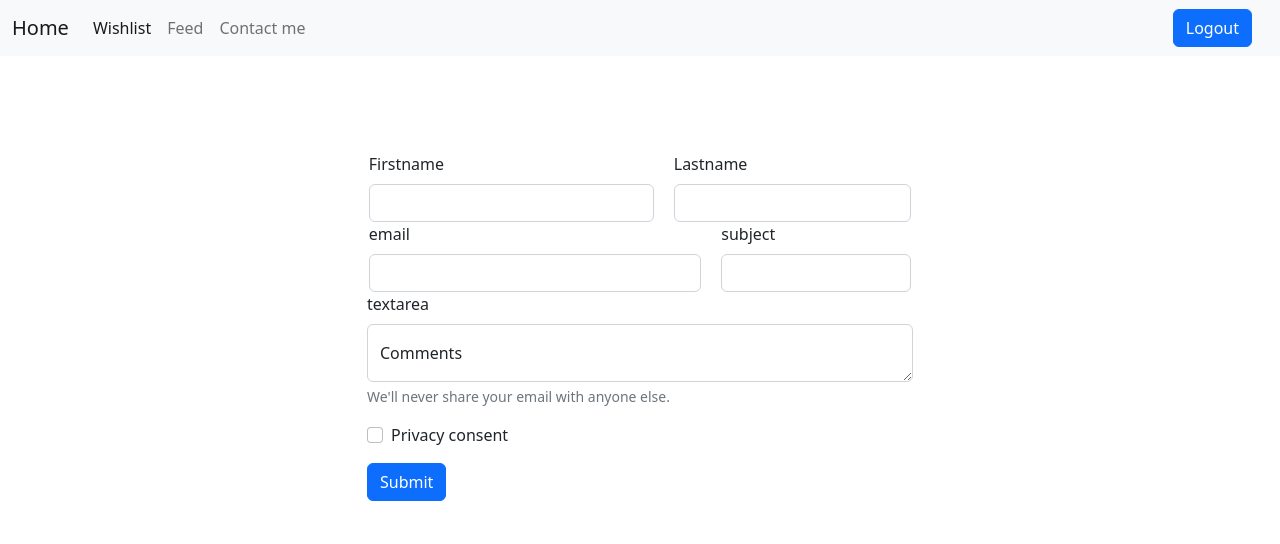
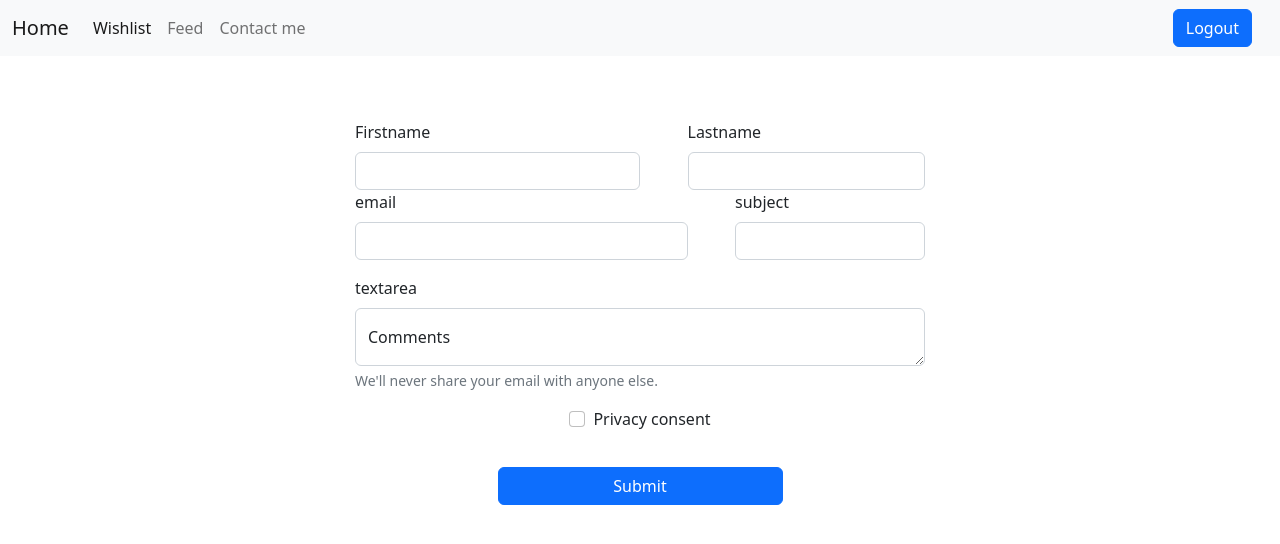
Before and after one commit to Mandrake091/react-homework-first, a React (Create React App) app: page /contact in a window 1280 px wide. Shown: the top 544 px of the page. Built offline with nearby package versions, Linux system fonts and the light colour scheme; no server answers; sample sign-in values are in the browser's storage.

Commit message:
some adjustment in styling, comments, indent

```diff
--- a/src/App.js
+++ b/src/App.js
@@ -1,8 +1,6 @@
 import "bootstrap/dist/css/bootstrap.min.css";
 import React from "react";
-
 import Signin from "./components/Signin";
-
 import { Route, Routes } from "react-router-dom";
 import { AuthContextProvider } from "./context/AuthContext";
 import ProtectedRoute from "./components/ProtectedRoute";
@@ -13,6 +11,7 @@ import NavBar from "./components/NavBar";
 import WishList from "./components/pages/WishList";
 import Cart from "./components/Cart";
 import { CartProvider } from "react-use-cart";
+//////////////////////////////////////////////////////////////
 
 console.log("e-mail: admin@admin.com", "psw: Admin123");
 
--- a/src/components/Cart.jsx
+++ b/src/components/Cart.jsx
@@ -1,6 +1,7 @@
 import React from "react";
 import { useCart } from "react-use-cart";
-// const { price, name, id, image } = props;
+/////////////////////////////////////////
+//use cart function for manage wishlist items
 const WishListComponent = () => {
   const {
     isEmpty,
@@ -11,7 +12,7 @@ const WishListComponent = () => {
     emptyCart,
     items,
   } = useCart();
-
+/////////////////////////////////////////
   return totalUniqueItems != 0 ?
     <div className="container mt-5">
       <div className="row">
--- a/src/components/Loader.jsx
+++ b/src/components/Loader.jsx
@@ -1,5 +1,4 @@
 import React from "react";
-
 function Loader() {
   return (
     <div className="loader">
@@ -24,5 +23,4 @@ function Loader() {
     </div>
   );
 }
-
 export default Loader;
--- a/src/components/NavBar.jsx
+++ b/src/components/NavBar.jsx
@@ -5,9 +5,10 @@ import { UserAuth } from "../context/AuthContext";
 
 
 function NavBar() {
+  //userAuth for routes (look app.js)
   const { user, logout } = UserAuth();
   const navigate = useNavigate();
-
+  ///////////////////////////////////
   const handleLogout = async () => {
     try {
       await logout();
@@ -17,17 +18,18 @@ function NavBar() {
       console.log(e.message);
     }
   };
-
+///////////////////////////////////////
+//State management for hamburger menu
  const [isActive, setIsActive] = useState(false);
-
  const handleClick = (event) => {
    // 👇️ toggle isActive state on click
    setIsActive((current) => !current);
  };
+//////////////////////////////////////
 
   return (
     <div>
-      <nav className="navbar navbar-expand-lg bg-light mb-5">
+      <nav className="navbar navbar-expand-lg bg-light mb-3">
         <div className="container-fluid">
           <a className="navbar-brand" href="/home">
             Home
--- a/src/components/pages/Contact.jsx
+++ b/src/components/pages/Contact.jsx
@@ -1,23 +1,23 @@
 import React, { useState } from "react";
-import Axios from "axios";
 
 function Contact() {
+  //url for view post code by the form
   const url = "https://webhook.site/d1870a2b-10ac-47f0-859c-1af0cc295840";
-
+  ////////////////////////////////////////////////////////////////////////
+  //State management of checkbox for privacy(0/1)
   const [isPrivacy, setPrivacy] = useState(false);
-
-
+  /////////////////////////////////////////////////
+  //at submit take all value and send it to url
   const submit = (event) => {
-
     event.preventDefault();
-
     const firstName = event.target.firstname.value;
     const lastName = event.target.lastname.value;
     const email = event.target.email.value;
     const subject = event.target.subject.value;
     const privacy = event.target.privacy.value;
     const text = event.target.text.value;
-
+  //////////////////////////////////////////////
+  //api post
     try {
       fetch(url, {
         method: "post",
@@ -37,13 +37,14 @@ function Contact() {
       });
     } catch (e) {}
   };
+//////////////////////////////////////////////
 
   return (
     <div className="container">
       <div className="row justify-content-center pt-5">
         <div className="col-6">
           <form onSubmit={submit}>
-            <div className="row justify-content-center">
+            <div className="row justify-content-between">
               <div className="col-12 col-lg-6 p-0">
                 <label className="form-label">Firstname</label>
                 <input
@@ -66,7 +67,7 @@ function Contact() {
               </div>
             </div>
 
-            <div className="row justify-content-center">
+            <div className="row justify-content-between">
               <div className="col-12 col-lg-7 p-0">
                 <label htmlform="exampleInputEmail1" className="form-label">
                   email
@@ -90,14 +91,13 @@ function Contact() {
                 />
               </div>
             </div>
-            <div className="row justify-content-center">
-              <div className="col-12 col-lg-12 mb-3">
+            <div className="row">
+              <div className="col-12 col-lg-12 mb-3 mt-3 px-0">
                 <label htmlform="exampleInputEmail1" className="form-label">
                   textarea
                 </label>
                 <div className="form-floating">
                   <textarea
-
                     className="form-control"
                     placeholder="Leave a comment here"
                     id="text"
@@ -109,22 +109,25 @@ function Contact() {
                 </div>
               </div>
             </div>
-
-            <div className="mb-3 form-check">
+            <div className="row justify-content-center">
+              <div className="mb-3 text-center">
                 <input
                   value={isPrivacy}
                   type="checkbox"
-                onChange={() => {setPrivacy(!isPrivacy)}}
-                className="form-check-input"
+                  onChange={() => {
+                    setPrivacy(!isPrivacy);
+                  }}
+                  className="form-check-input me-2"
                   id="privacy"
                 />
                 <label className="form-check-label" htmlform="exampleCheck1">
                   Privacy consent
                 </label>
               </div>
-            <button type="submit" className="btn btn-primary">
+              <button type="submit" className="btn btn-primary w-50">
                 Submit
               </button>
+            </div>
           </form>
         </div>
       </div>
--- a/src/components/pages/HomePage.jsx
+++ b/src/components/pages/HomePage.jsx
@@ -1,9 +1,7 @@
 import React from "react";
 import Loader from "../Loader";
 
-
 const HomePage = () => {
-
   return (
     <div>
       <div className="container text-center">
--- a/src/components/pages/WishList.jsx
+++ b/src/components/pages/WishList.jsx
@@ -5,12 +5,15 @@ import CardProducts from "../CardProducts";
 import Loader from "../Loader";
 
 function WishList() {
+  //Api for internal db endpoint
   const apiEndPoint = "http://localhost:3001/products";
-
+  //
   ////////////////////////////////////////////////////////////////
+  //State management
   const [item, setItem] = useState([]);
   const [loading, setLoading] = useState(false);
-
+  //////////////////////////////////////////////////////////////
+  //Functions for load items
   const loadMoreItem = () => {
     axios.get(apiEndPoint).then(({ data }) => {
       const newItem = [];
@@ -24,14 +27,14 @@ function WishList() {
     setTimeout(() => {
       setLoading(false);
     }, 1000);
-
   }, []);
+  //////////////////////////////////////////////////////////////
 
   return loading?
   <Loader/>
   :
-    <div className="container">
-      <h2>There are: {item.length} items</h2>
+    <div className="container mb-5">
+      <h2 className="text-center mb-4">There are: {item.length} items</h2>
       <div className="row justify-content-center">
         {item.map((el, index) => {
           return (
```
Also changed, not shown: src/components/pages/Feed.jsx (+9 -6 lines). Lines whose indentation alone changed are shown as unchanged.
